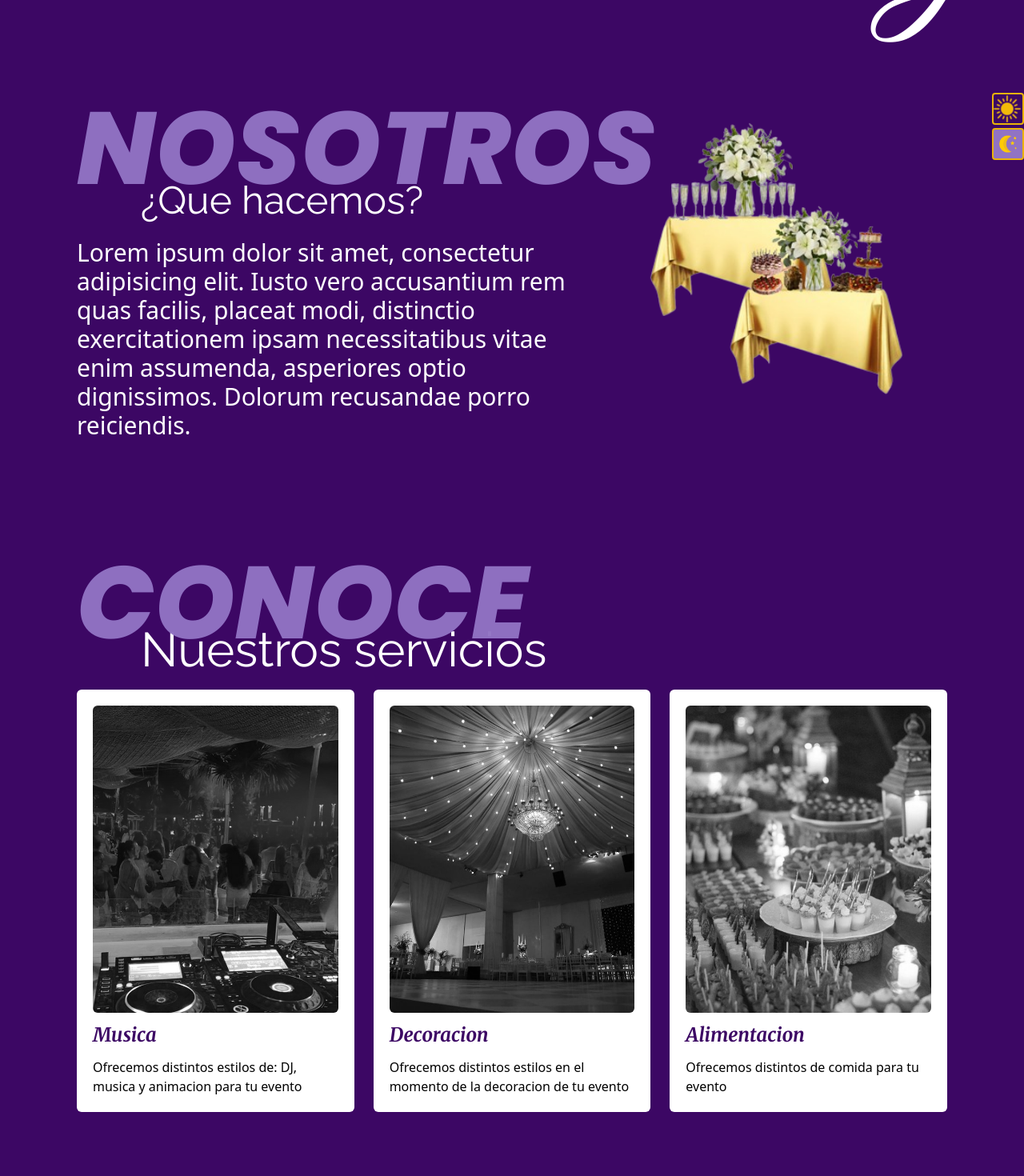
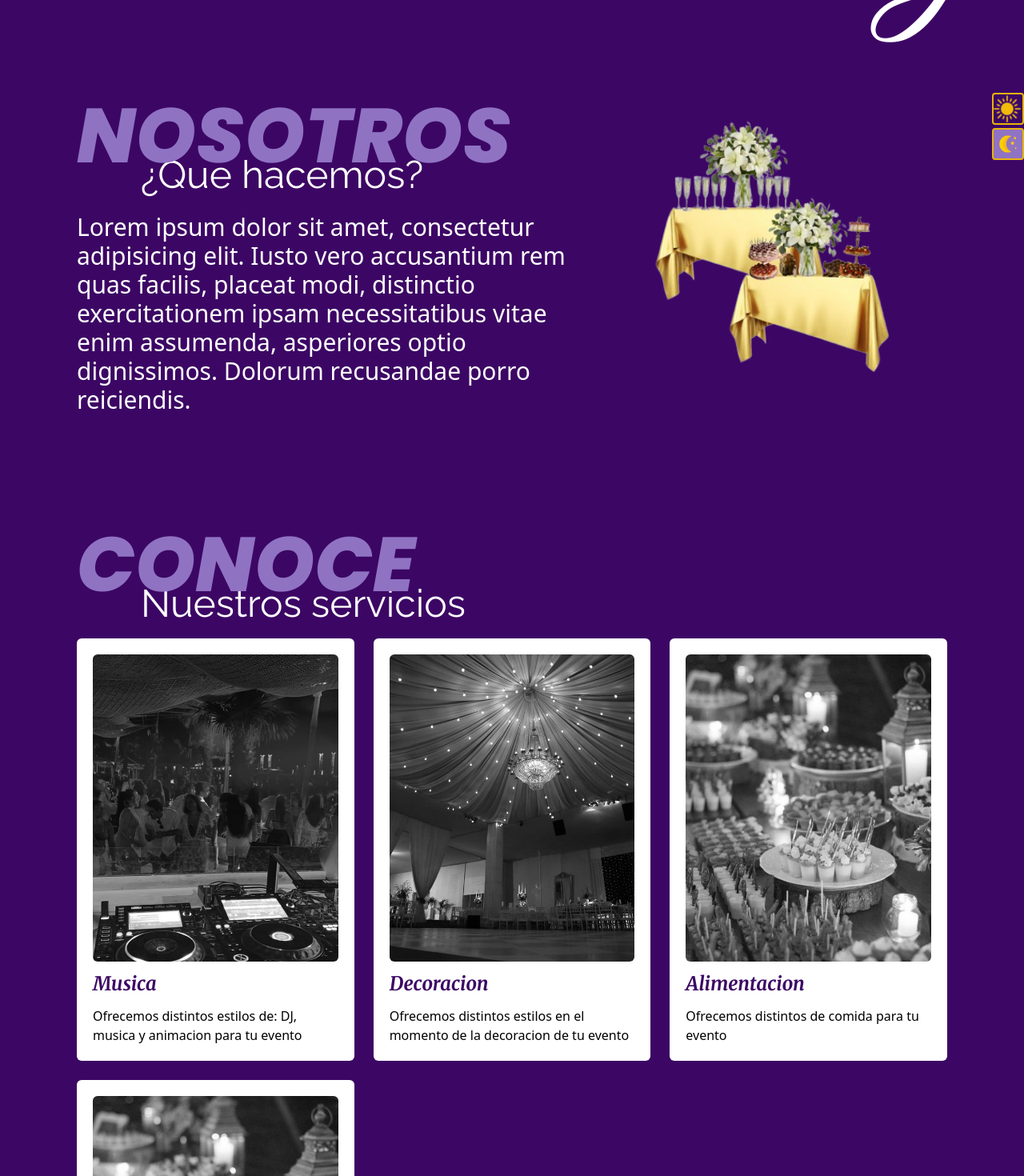
Before and after one commit to albust2005/bloomsterly, a React (Vite) app: page / in a window 1280 px wide. Shown: the part 520-1990 px from the top of the page at 80% size. Built offline with nearby package versions, Linux system fonts and the light colour scheme.

Commit message:
ruta servicios - pedidos

```diff
--- a/src/App.jsx
+++ b/src/App.jsx
@@ -4,6 +4,8 @@ import { LandingPage } from './components/Index'
 import { Route, Routes } from 'react-router'
 import { ThemeColor } from './components/buttons/buttonThemeColor'
 import { Login } from './components/Login'
+import { Servicios } from './components/Servicios'
+import { Pedidos } from './components/Pedidos'
 
 function App() {
   return (
@@ -12,6 +14,14 @@ function App() {
       <Routes>
         <Route path='/' element={<LandingPage/>}></Route>
         <Route path='/login' element={<Login/>}></Route>
+
+        <Route path='/servicios' element={<Servicios/>}>
+
+        </Route>
+
+        <Route path='/pedidos' element={<Pedidos/>}>
+
+        </Route>
       </Routes>
     </div>
   )
--- a/src/components/Header.jsx
+++ b/src/components/Header.jsx
@@ -10,9 +10,11 @@ export function Header() {
             dark:bg-nav_light_theme dark:shadow-light_theme">
                 <img src="" alt="logo_bloomsterly" className=" text-white bg-transparent hover:bg-purple-900 px-3 py-1 rounded-lg" />
                 <div className="flex gap-4 ">
+
                     <ButtonNav text='Nosotros' />
-                    <ButtonNav text='Servicios' />
-                    <ButtonNav text='Pedidos' />
+                    <ButtonNav text='Servicios' href='/servicios'/>
+                    <ButtonNav text='Pedidos' href='/pedidos '/>
+
                 </div>
 
                 <ButtonNav href='/login' text='Iniciar sesion' />
--- a/src/components/Index.jsx
+++ b/src/components/Index.jsx
@@ -4,6 +4,26 @@ import { Header } from "./Header";
 import { Footer } from "./Footer";
 
 import { PolaroidCard } from "./PolaroidCard";
+
+
+function Titles({ title, subTitle }) {
+  return (
+    <>
+      <h1
+        className="font-subTitle font-extrabold italic text-color_font_dark text-5xl sm:text-6xl md:text-8xl lg:text-7xl xl:text-8xl
+        animate-pulse hover:text-yellow-300 cursor-pointer
+        transition ease-in-out duration-300 dark:text-second_color_lt dark:hover:text-color_font_light"
+      >
+        {title}
+      </h1>
+
+      <h2 className="font-text text-white text-2xl
+        md:text-5xl ml-8 md:ml-16 lg:ml-20 -mt-5 md:-mt-5 lg:-mt-6 dark:text-color_font_light">
+        {subTitle}
+      </h2>
+    </>
+  )
+}
 
 
 export function LandingPage() {
@@ -23,22 +43,17 @@ export function LandingPage() {
 
       {/*Seccion Nosotros*/}
 
-      <div className="flex flex-col gap:12 lg:gap-32">
+      <div className="flex flex-col gap-16 xl:gap-32">
 
         <section className="h-full xl:flex gap-5 px-10 md:px-16 lg:px-24 2xl:px-64 mb-3">
 
           <article className="w-full xl:w-3/5 2xl:w-1/2">
 
-            <h1 className="font-subTitle font-extrabold italic text-color_font_dark text-5xl md:text-8xl lg:text-9xl
-            animate-pulse hover:text-yellow-300 cursor-pointer
-            transition-all dark:text-second_color_lt dark:hover:text-color_font_light">
-              NOSOTROS
-            </h1>
+            <Titles
+              title='NOSOTROS'
+              subTitle='¿Que hacemos?'
+            />
 
-            <h2 className="font-text text-white text-2xl
-            md:text-5xl ml-8 md:ml-16 lg:ml-20 -mt-5 md:-mt-5 lg:-mt-6 dark:text-color_font_light">
-              ¿Que hacemos?
-            </h2>
 
             <p className="text-white w-full pt-6 text-1xl sm:text-2xl md:text-3xl lg-text-4xl
             dark:text-color_font_light">
@@ -50,12 +65,12 @@ export function LandingPage() {
 
           </article>
 
-          <div className="flex xl:w-2/5 2xl:w-1/2 justify-center">
+          <article className="flex xl:w-2/5 2xl:w-1/2 justify-center">
             <img
               className='aspect-auto w-full object-cover xl:scale-115'
               src="../src/assets/img/nosotros_imagen_mesas.png"
               alt="" />
-          </div>
+          </article>
 
         </section>
 
@@ -64,19 +79,15 @@ export function LandingPage() {
         <section className="flex flex-col gap-5 px-10 md:px-16 lg:px-24 2xl:px-64 mb-3">
 
           <article>
-            <h1 className="font-subTitle font-extrabold italic text-color_font_dark text-4xl
-            md:text-8xl lg:text-9xl dark:text-second_color_lt animate-pulse
-            hover:text-yellow-300 cursor-pointer transition-all">
-              CONOCE
-            </h1>
 
-            <h2 className="font-text text-white text-xl md:text-5xl lg:text-6xl ml-12 md:ml-16
-            lg:ml-20 -mt-5 md:-mt-7 lg:-mt-9  dark:text-color_font_light">
-              Nuestros servicios
-            </h2>
+            <Titles
+              title='CONOCE'
+              subTitle='Nuestros servicios'
+            />
+
           </article>
 
-          <article className="container mx-auto grid grid-cols-1 sm:grid-cols-2 lg:grid-cols-3 gap-6">
+          <article className="container mx-auto grid grid-cols-1 sm:grid-cols-2 xl:grid-cols-3 gap-6">
             <PolaroidCard
               url={"../src/assets/img/musica_servicio.jpg"}
               nombre={"Musica"}
@@ -96,6 +107,11 @@ export function LandingPage() {
               nombre={"Alimentacion"}
               descripcion={"Ofrecemos distintos de comida para tu evento"}
             />
+              <PolaroidCard
+              url={"../src/assets/img/comida_servicio.jpg"}
+              nombre={"Cocteleria"}
+              descripcion={"Ofrecemos distintos servicios de cocteleria para tu evento"}
+            />
           </article>
 
         </section>
--- /dev/null
+++ b/src/components/Pedidos.jsx
@@ -0,0 +1,10 @@
+export function Pedidos () {
+    return(
+        <main>
+        <h1>Pedidos</h1>
+        <div>
+
+        </div>
+    </main>
+    )
+}
--- /dev/null
+++ b/src/components/Servicios.jsx
@@ -0,0 +1,11 @@
+
+export function Servicios () {
+    return (
+        <main>
+            <h1>Servicios</h1>
+            <div>
+
+            </div>
+        </main>
+    )
+}
```
Also changed, not shown: src/components/logic/servicios.json (added, +19 -0 lines).
